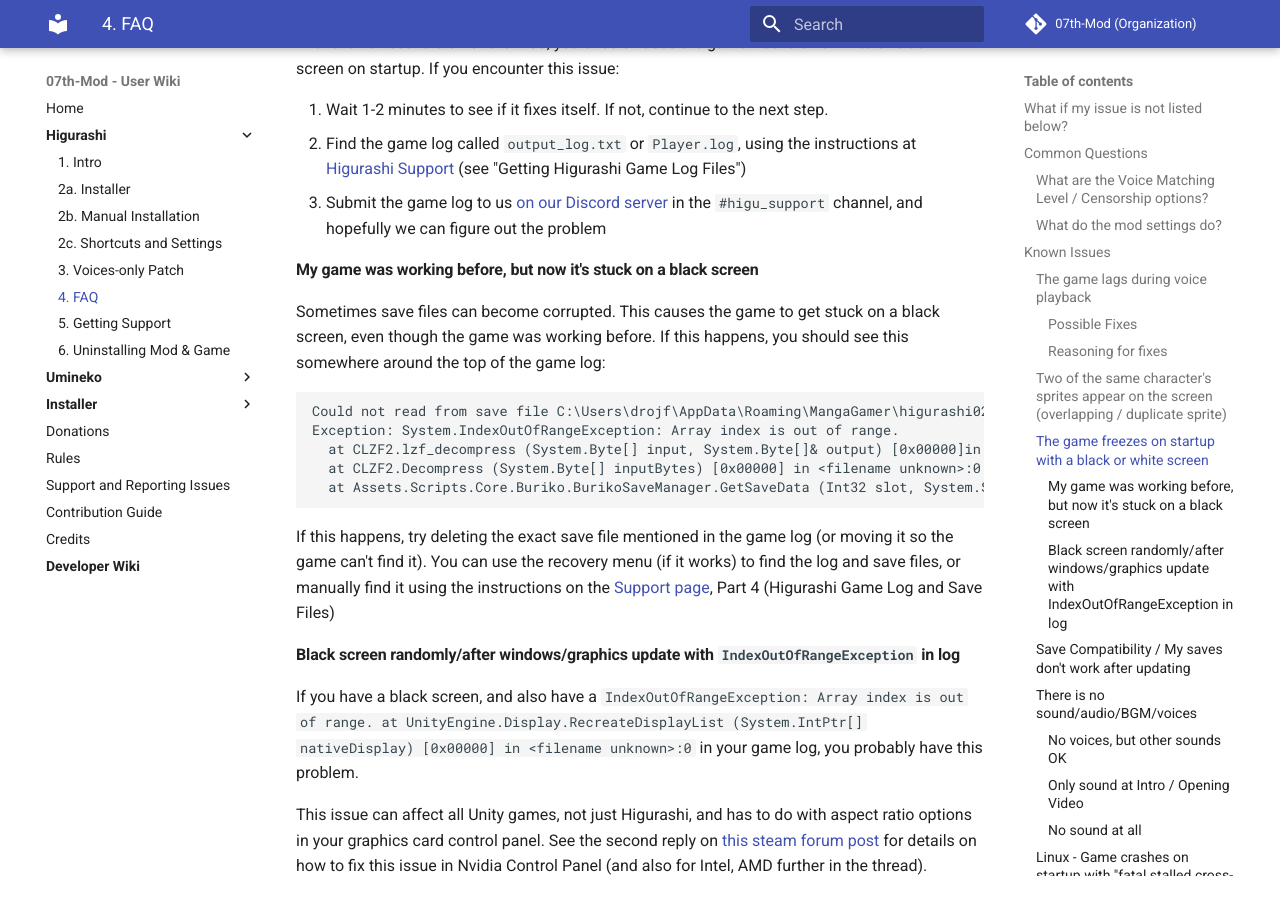
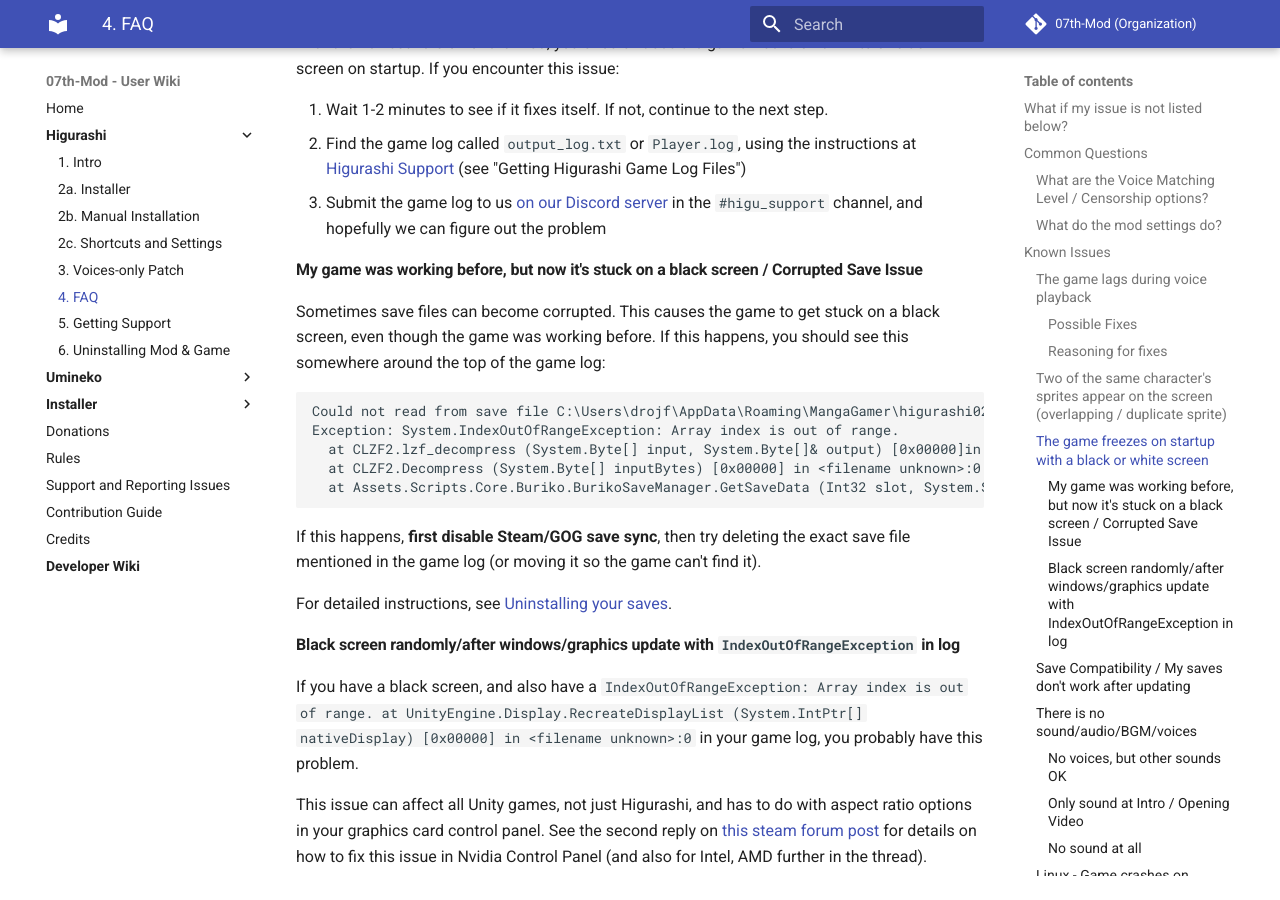
Before and after one commit to 07th-mod/wiki, an MkDocs documentation site: the page built from docs/Higurashi/FAQ.md, in a window 1280 px wide and 900 px high, scrolled down 1932 px. Built offline with MkDocs 1.6.1 and Material for MkDocs 9.7.7, drawn with Linux system fonts in a browser that asks for light colours.

Commit message:
Update black screen/corrupted save FAQ

````diff
--- a/docs/Higurashi/FAQ.md
+++ b/docs/Higurashi/FAQ.md
@@ -52,7 +52,7 @@
 2. Find the game log called  `output_log.txt` or `Player.log`, using the instructions at [Higurashi Support](support.md) (see "Getting Higurashi Game Log Files")
 3. Submit the game log to us [on our Discord server](https://discord.gg/pf5VhF9) in the `#higu_support` channel, and hopefully we can figure out the problem
 
-#### My game was working before, but now it's stuck on a black screen
+#### My game was working before, but now it's stuck on a black screen / Corrupted Save Issue
 
 Sometimes save files can become corrupted. This causes the game to get stuck on a black screen, even though the game was working before. If this happens, you should see this somewhere around the top of the game log:
 
@@ -64,7 +64,9 @@
   at Assets.Scripts.Core.Buriko.BurikoSaveManager.GetSaveData (Int32 slot, System.String path) [0x00000] in <filename unknown>:0
 ```
 
-If this happens, try deleting the exact save file mentioned in the game log (or moving it so the game can't find it). You can use the recovery menu (if it works) to find the log and save files, or manually find it using the instructions on the [Support page](support.md), Part 4 (Higurashi Game Log and Save Files)
+If this happens, **first disable Steam/GOG save sync**, then try deleting the exact save file mentioned in the game log (or moving it so the game can't find it).
+
+For detailed instructions, see [Uninstalling your saves](Uninstall.md#uninstalling-your-saves).
 
 #### Black screen randomly/after windows/graphics update with `IndexOutOfRangeException` in log
 
````
